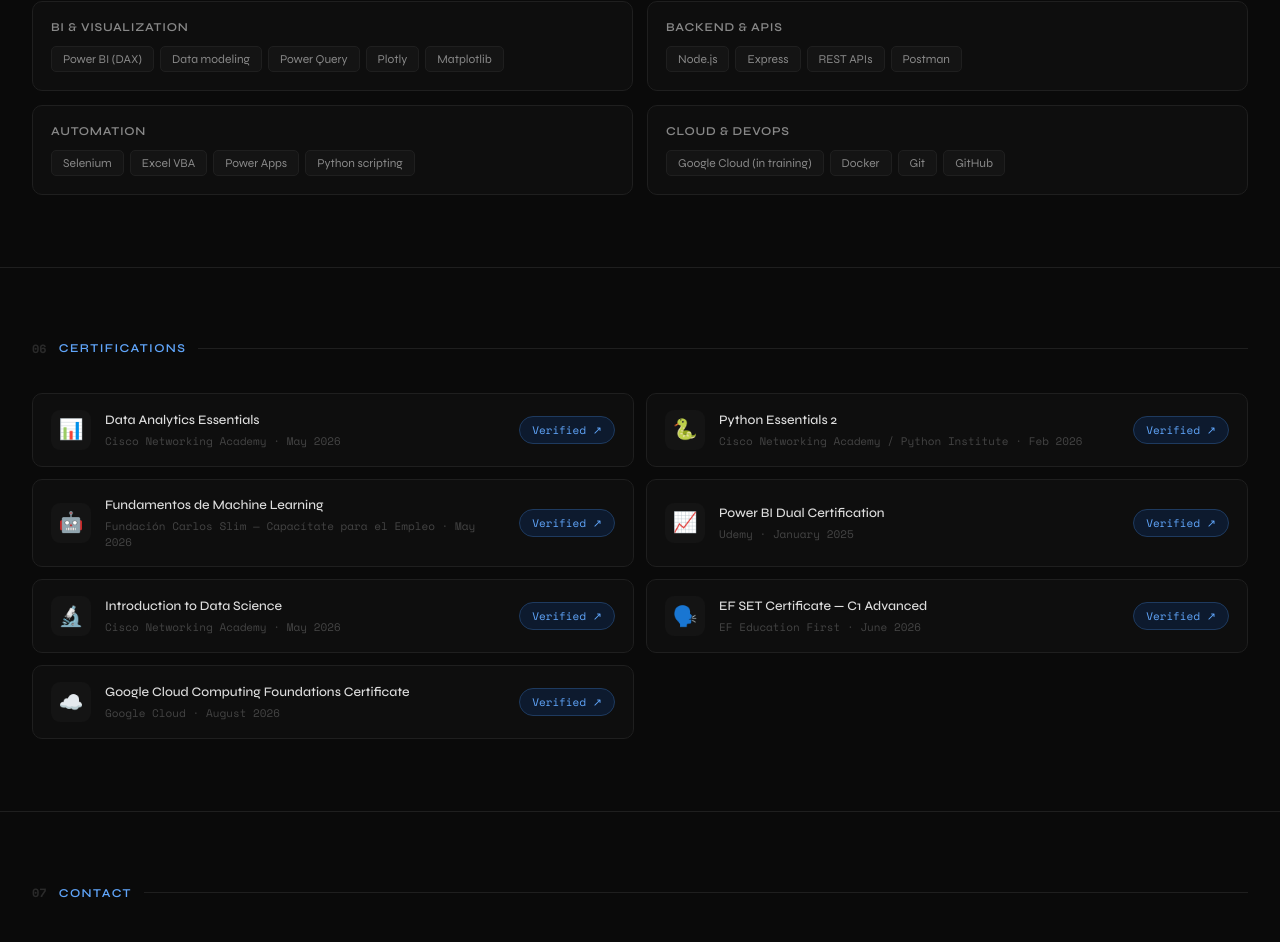
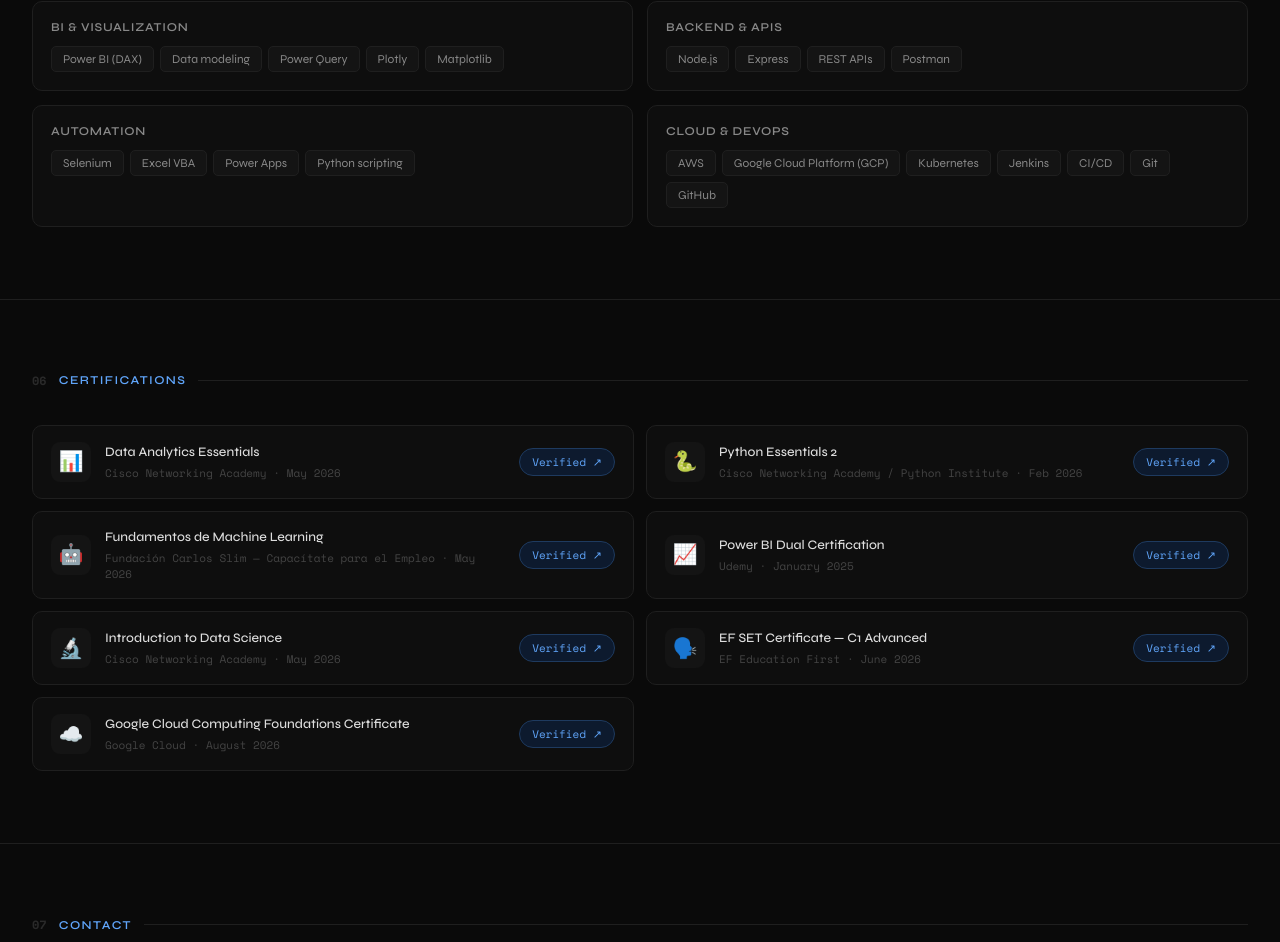
Before and after one commit to yustin-prz/portfolio, a React (Create React App) app: page / in a window 1280 px wide. Shown: the part 4948-5890 px from the top of the page. Built offline with nearby package versions, Linux system fonts and the light colour scheme.

Commit message:
Actualiza sección de Skills: GCP certificado, agrega Kubernetes/Jenkins/CI-CD
"Google Cloud (in training)" ya no reflejaba la realidad tras completar
el certificado. Se agrega el stack real de Equifax (Kubernetes, Jenkins,
CI/CD) a Cloud & DevOps.

```diff
--- a/src/data.js
+++ b/src/data.js
@@ -252,9 +252,9 @@
     { category: 'BI & Visualization', items: ['Power BI (DAX)', 'Data modeling', 'Power Query', 'Plotly', 'Matplotlib'] },
     { category: 'Backend & APIs', items: ['Node.js', 'Express', 'REST APIs', 'Postman'] },
     { category: 'Automation', items: ['Selenium', 'Excel VBA', 'Power Apps', 'Python scripting'] },
-    { category: 'Cloud & DevOps', items: ['Google Cloud (in training)', 'Docker', 'Git', 'GitHub'] },
+    { category: 'Cloud & DevOps', items: ['AWS', 'Google Cloud Platform (GCP)', 'Kubernetes', 'Jenkins', 'CI/CD', 'Git', 'GitHub'] },
   ],
-  // 6 verified certs (with credential links) + Google Cloud shown as "In progress"
+  // 7 verified certs, all with credential links
   certifications: [
     { name: 'Data Analytics Essentials', issuer: 'Cisco Networking Academy', date: 'May 2026', icon: '📊', link: 'https://www.credly.com/badges/239d5ec2-98dd-4492-9acb-3cf0f5104f56' },
     { name: 'Python Essentials 2', issuer: 'Cisco Networking Academy / Python Institute', date: 'Feb 2026', icon: '🐍', link: 'https://www.credly.com/badges/60151291-fd02-401c-8d61-2a6e97c99e9f' },
```
